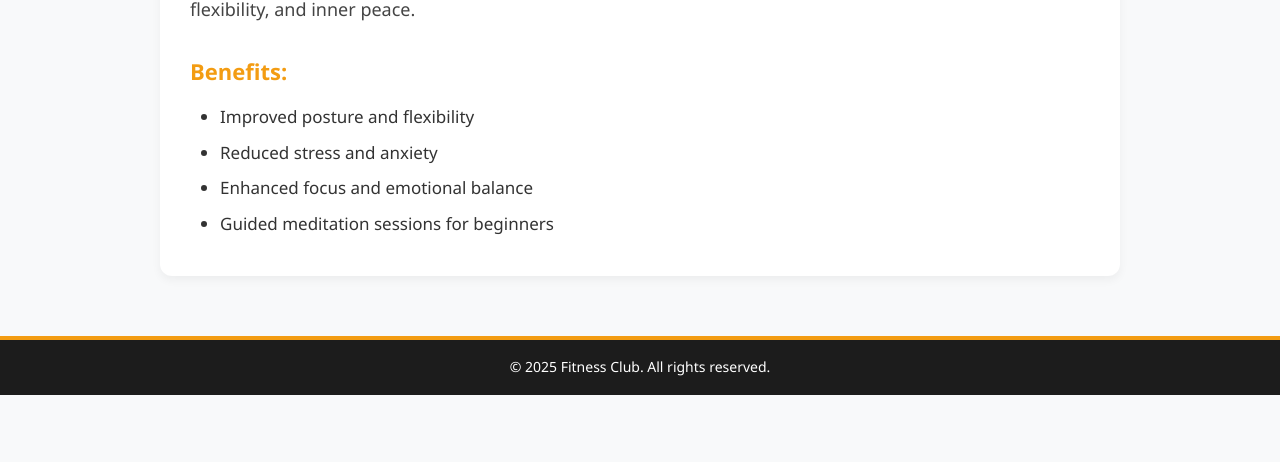
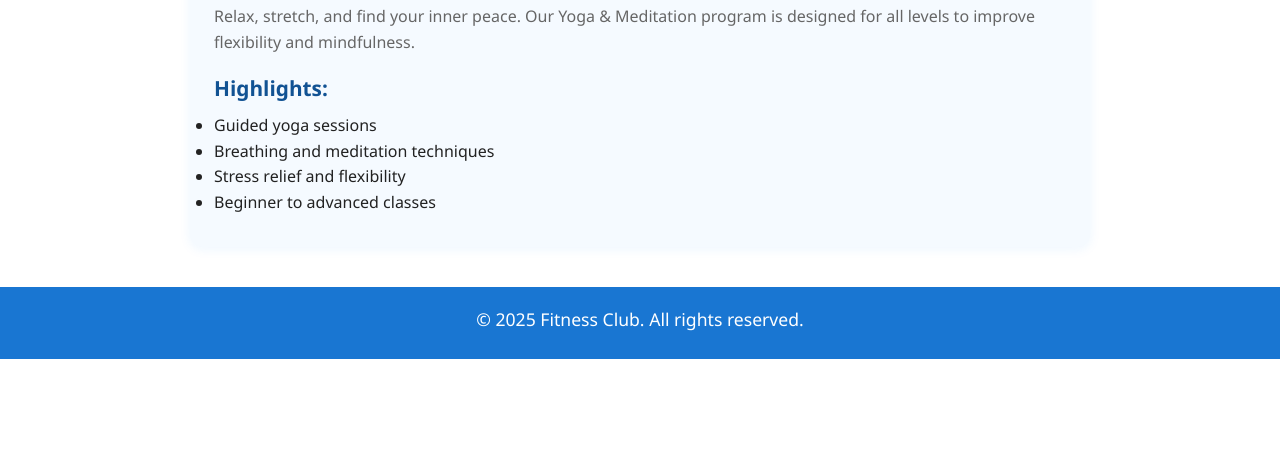
Before and after one commit to hudabhat/Fitness_project, a plain HTML site: page yoga.html in a window 1280 px wide. Shown: the part 338-800 px from the top of the page. Drawn offline with Linux system fonts and the light colour scheme.

Commit message:
Update yoga.html

```diff
--- a/yoga.html
+++ b/yoga.html
@@ -4,11 +4,14 @@
   <meta charset="UTF-8" />
   <meta name="viewport" content="width=device-width, initial-scale=1.0"/>
   <title>Yoga & Meditation | Fitness Club</title>
-  <link rel="stylesheet" href="program.css" />
+  <link rel="stylesheet" href="style.css" />
 </head>
-<body>
+<body class="light-theme">
   <header>
-    <h1>Fitness Club</h1>
+    <div class="site-header">
+      <img src="fitnessclublogo.png" alt="Fitness Club Logo" class="logo">
+      <h1 class="site-title">Fitness Club</h1>
+    </div>
     <nav>
       <ul>
         <li><a href="index.html">Home</a></li>
@@ -20,20 +23,21 @@
   <section>
     <h2>Yoga & Meditation</h2>
     <p>
-      Calm your mind and strengthen your body through our Yoga & Meditation sessions. This program blends traditional yoga postures with deep breathing and mindfulness techniques to enhance mental clarity, flexibility, and inner peace.
+      Relax, stretch, and find your inner peace. Our Yoga & Meditation program is designed for all levels to improve flexibility and mindfulness.
     </p>
 
-    <h3>Benefits:</h3>
+    <h3>Highlights:</h3>
     <ul>
-      <li>Improved posture and flexibility</li>
-      <li>Reduced stress and anxiety</li>
-      <li>Enhanced focus and emotional balance</li>
-      <li>Guided meditation sessions for beginners</li>
+      <li>Guided yoga sessions</li>
+      <li>Breathing and meditation techniques</li>
+      <li>Stress relief and flexibility</li>
+      <li>Beginner to advanced classes</li>
     </ul>
   </section>
 
   <footer>
     <p>&copy; 2025 Fitness Club. All rights reserved.</p>
   </footer>
+  <script src="auth.js"></script>
 </body>
 </html>
```
